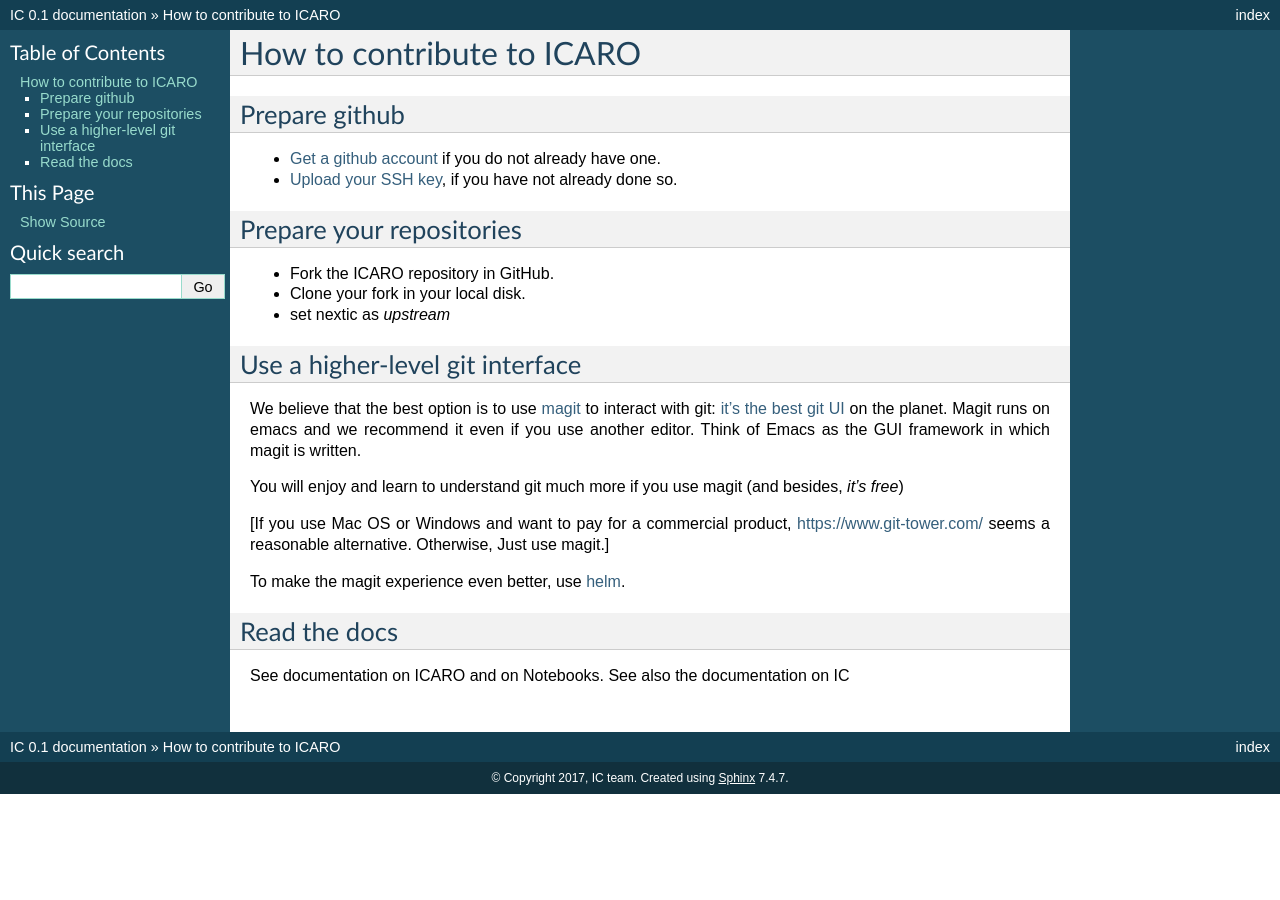
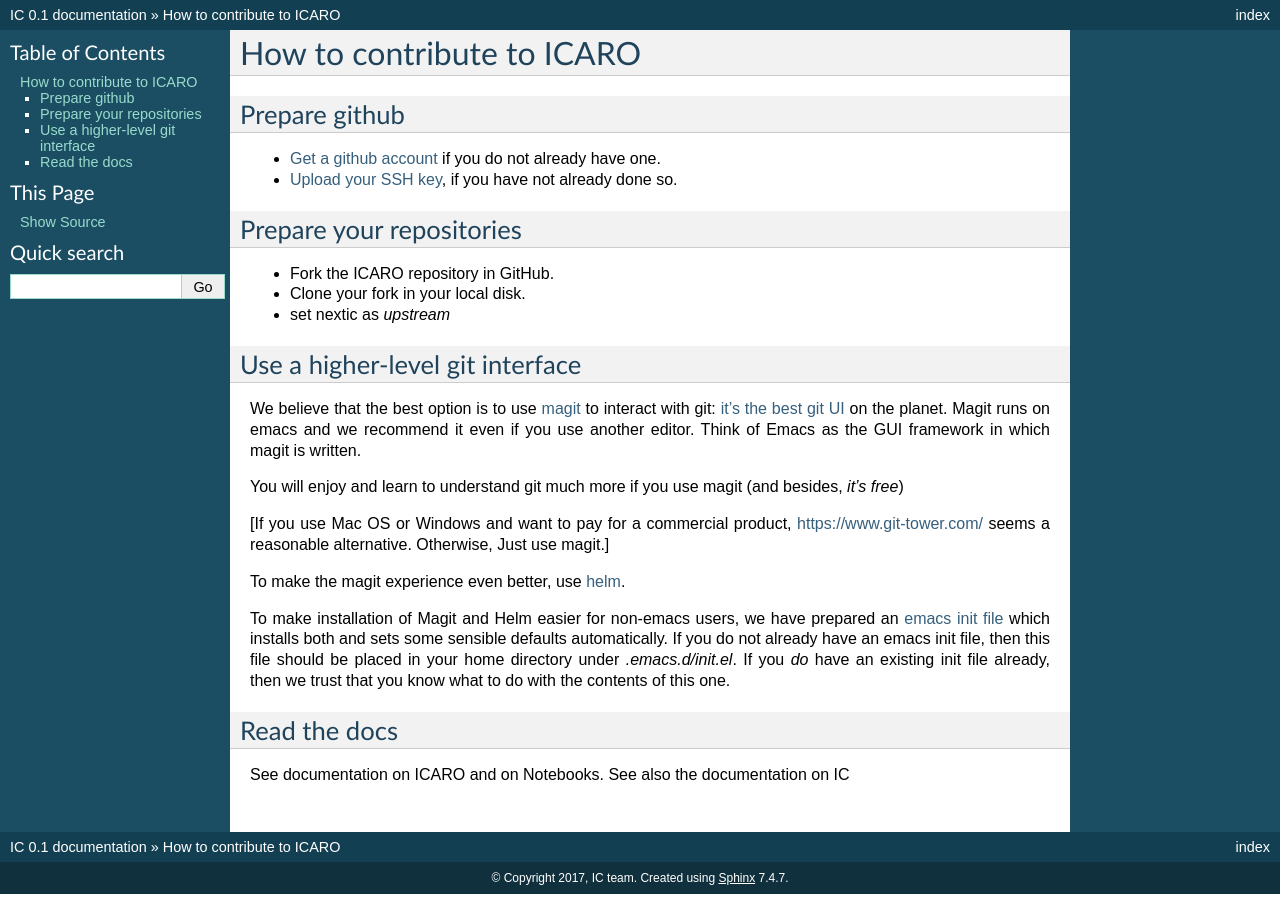
Before and after one commit to paolafer/ICARO, a Sphinx documentation site: the page built from doc/contributing.rst, in a window 1280 px wide. Built offline with Sphinx 7.4.7, drawn with Linux system fonts in a browser that asks for light colours.

Commit message:
Link to the IC emacs init file for magit and helm

```diff
--- a/doc/contributing.rst
+++ b/doc/contributing.rst
@@ -36,6 +36,15 @@ https://www.git-tower.com/ seems a reasonable alternative. Otherwise, Just use m
 To make the magit experience even better, use
 `helm <https://emacs-helm.github.io/helm/>`_.
 
+To make installation of Magit and Helm easier for non-emacs users, we
+have prepared an `emacs init file
+<https://github.com/nextic/IC/blob/master/doc/init.el>`_ which
+installs both and sets some sensible defaults automatically. If you do
+not already have an emacs init file, then this file should be placed
+in your home directory under `.emacs.d/init.el`. If you *do* have an
+existing init file already, then we trust that you know what to do
+with the contents of this one.
+
 Read the docs
 ------------------
 
```
